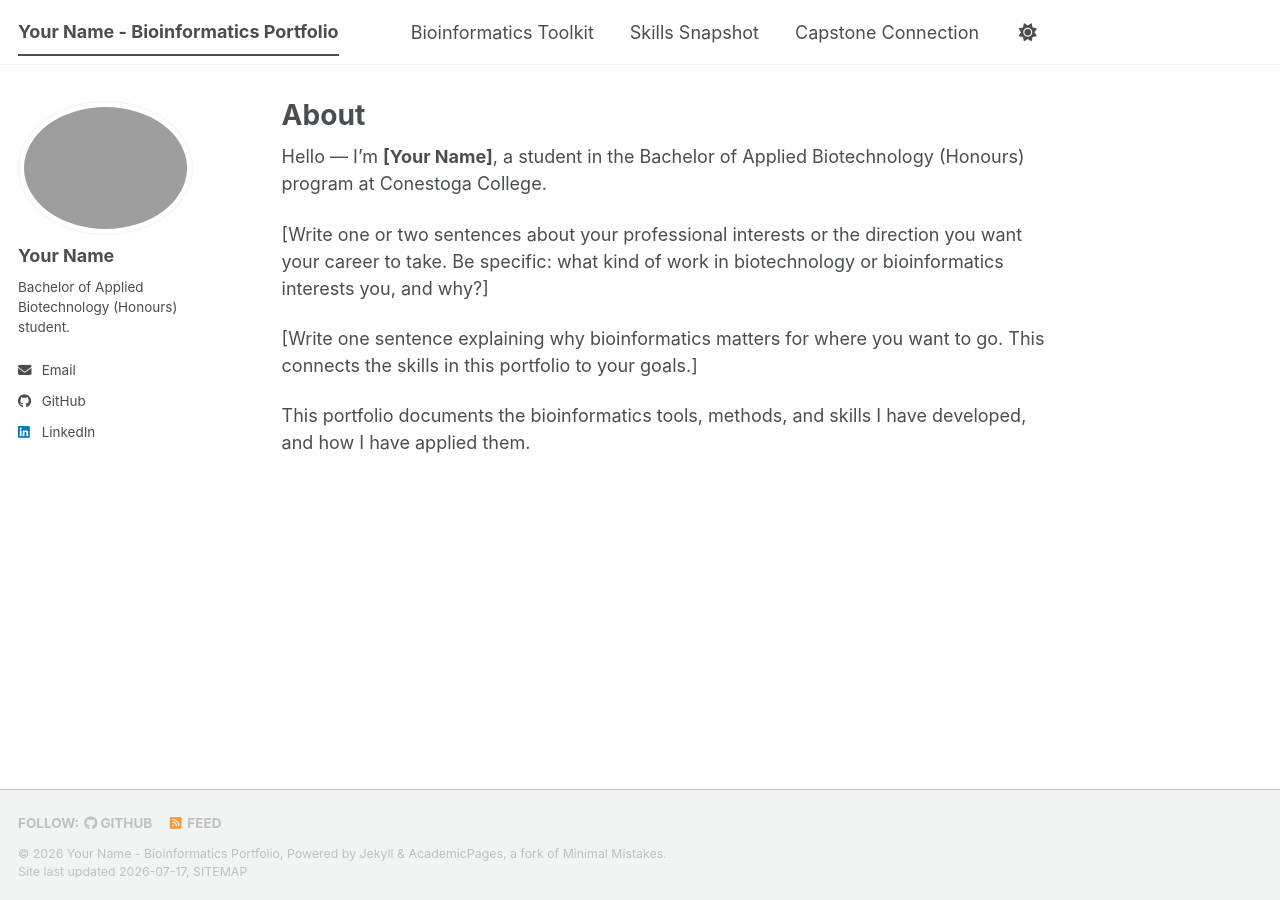
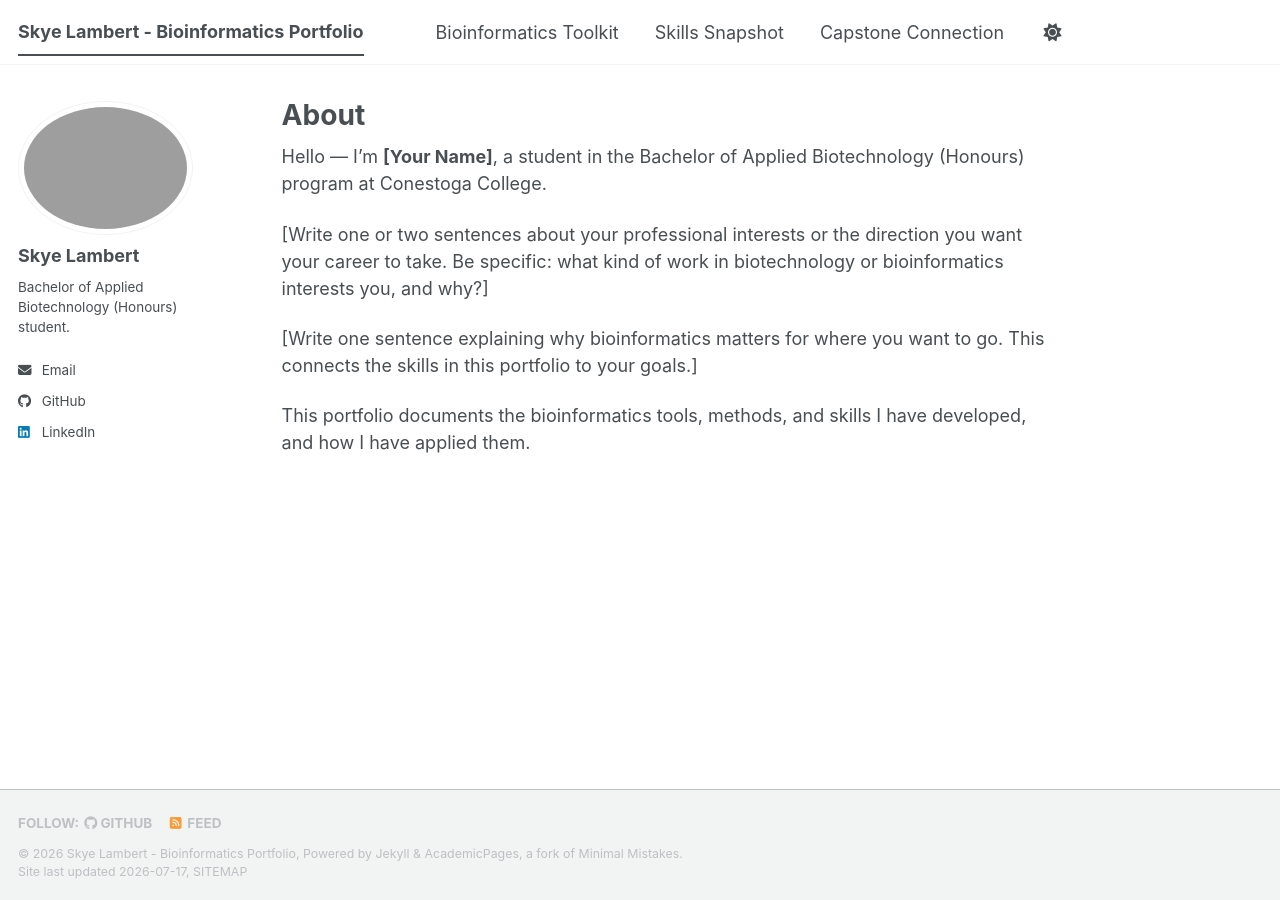
Before and after one commit to Sky3Lamb3rt/biot74000-portfolio, a Jekyll site: the page built from _pages/about.md, in a window 1280 px wide. Built offline with Jekyll 4.4.1, drawn with Linux system fonts in a browser that asks for light colours; a script bundle is joined from its source files by our own code; library files that are not in the unit come from our copies.

Commit message:
Update _config.yml
updates authors section and urls

```diff
--- a/_config.yml
+++ b/_config.yml
@@ -16,7 +16,7 @@
 
 # Your site's title - appears in the top-left of every page and in the browser tab.
 # Example: "Nykole Crevits - Bioinformatics Portfolio"
-title: "Your Name - Bioinformatics Portfolio"
+title: "Skye Lambert - Bioinformatics Portfolio"
 
 # A short subtitle/description for the site.
 description: "BIOT74000 Bioinformatics E-Portfolio, Bachelor of Applied Biotechnology (Honours), Conestoga College."
@@ -27,7 +27,7 @@ description: "BIOT74000 Bioinformatics E-Portfolio, Bachelor of Applied Biotechn
 # -------------------------------------------------------------------
 
 # Replace "yourusername" with your GitHub username (lowercase).
-url: "https://yourusername.github.io"
+url: "https://Sky3Lamb3rt.github.io"
 
 # This MUST match your repository name exactly, including the leading slash.
 # If you named your repository "biot74000-portfolio" as instructed, leave this as-is.
@@ -35,20 +35,20 @@ url: "https://yourusername.github.io"
 baseurl: "/biot74000-portfolio"
 
 # Replace with: yourusername/biot74000-portfolio
-repository: "yourusername/biot74000-portfolio"
+repository: "Sky3Lamb3rt/biot74000-portfolio"
 
 # -------------------------------------------------------------------
 #  YOUR PROFILE (appears in the sidebar on every page)
 # -------------------------------------------------------------------
 author:
-  name: "Your Name"
+  name: "Skye Lambert"
   bio: "Bachelor of Applied Biotechnology (Honours) student."
   # To add a profile photo: upload a square image to the images/ folder,
   # then put its filename here (e.g. "profile.jpg"). Leave blank for no photo.
   avatar: ""
   # Optional links in your sidebar. Leave blank to hide. Add your own if you like.
-  email: ""
-  github: ""            # your GitHub username, e.g. "yourusername"
+  email: "Skye_54321@hotmail.com"
+  github: "Sky3Lamb3rt"            # your GitHub username, e.g. "yourusername"
   linkedin: ""          # your LinkedIn handle, e.g. "yourname"
 
 # ------------------------------------------------------------------------------
```
